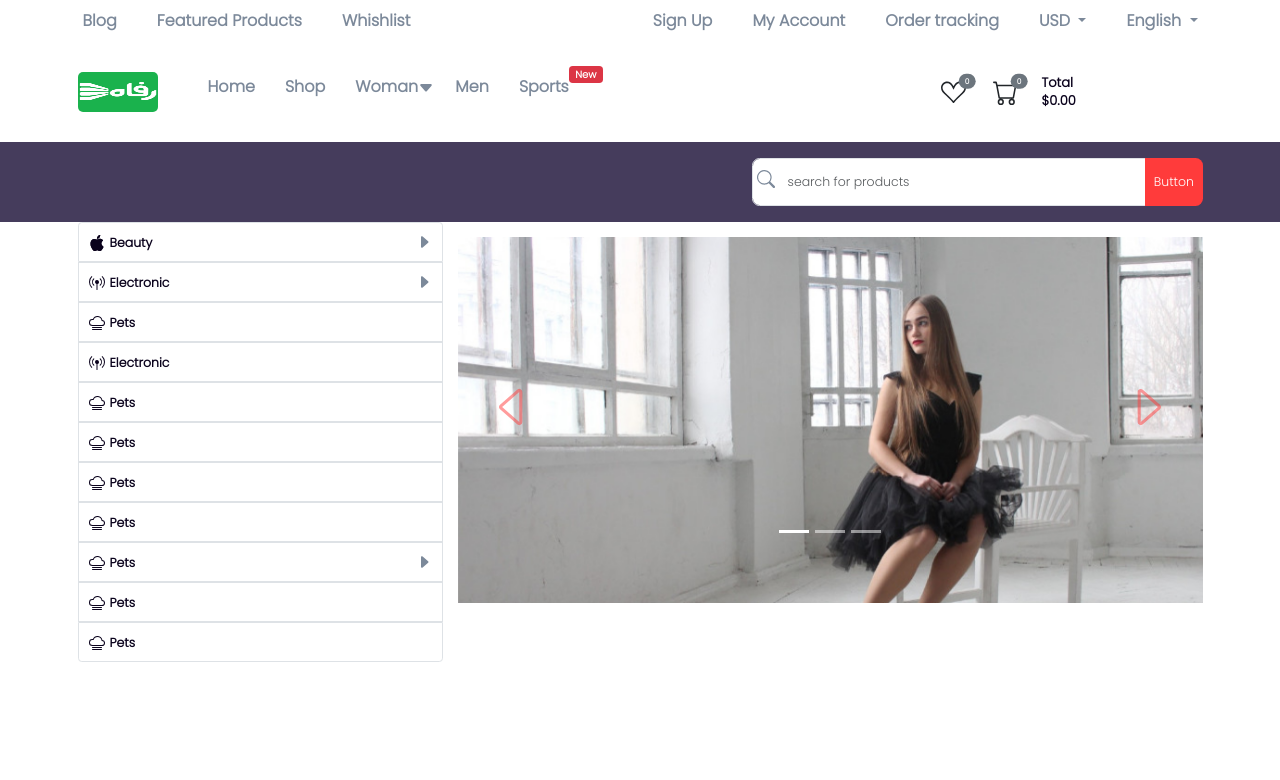
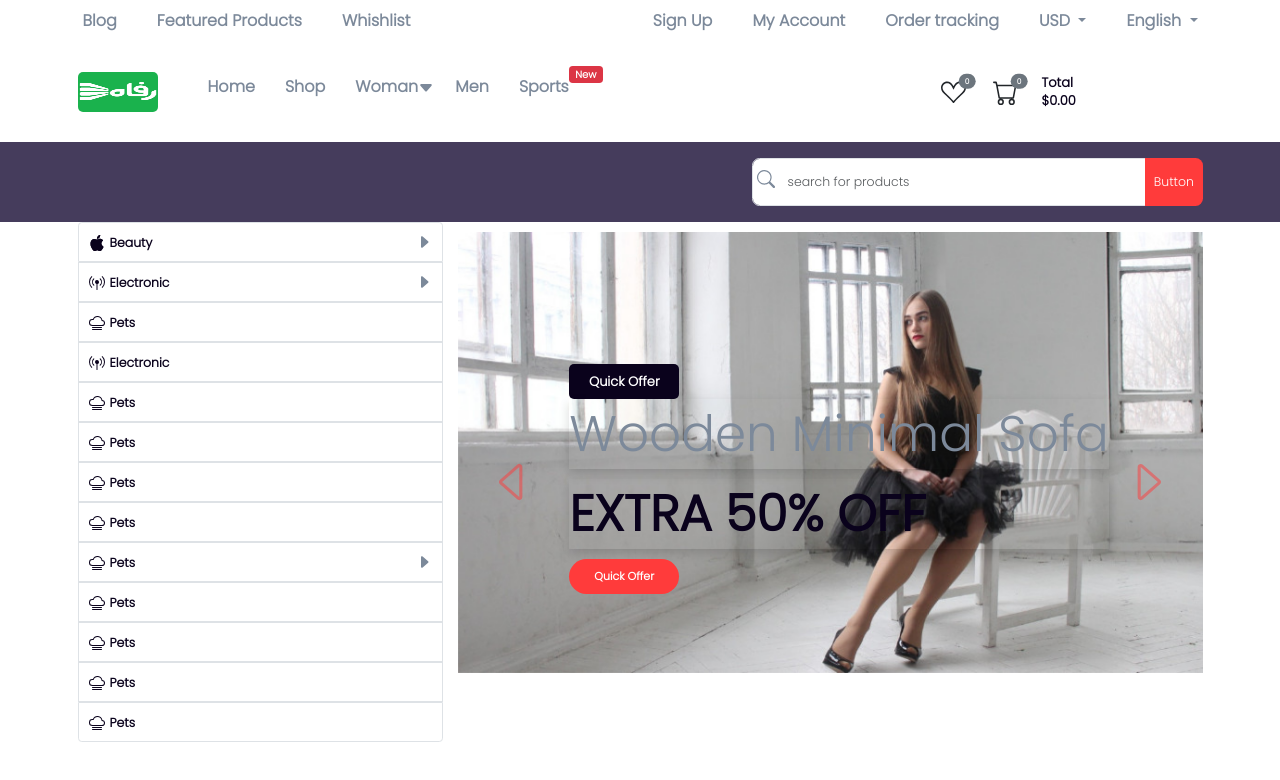
Before and after one commit to aligoodini/ecommerce, a plain HTML site: page index.html in a window 1280 px wide. Drawn offline with Linux system fonts and the light colour scheme.

Commit message:
carouel text added

```diff
--- a/assets/css/style.css
+++ b/assets/css/style.css
@@ -143,12 +143,16 @@ h4{
     width: 11rem;
     height: 3.5rem;
     background-color: var(--primary-color);
-    font-size: var(--font-small);
+    font-size: var(--font-smaller);
     font-weight: var(--fw8);
     color: var(--white-color);
     border: none;
     outline: none;
     cursor: pointer;
+    border-radius: 2.5rem;
+}
+.bTn:hover{
+    background-color: var(--secondary-dark-color);
 }
 
 .img-cover{
@@ -302,6 +306,7 @@ h4{
     left: 0;
     right: 0;
     background-color: var(--light-bg-color);
+    z-index: 999;
 }
 
 .nav-tabs-women-menu__link{
@@ -418,12 +423,13 @@ h4{
     background-image: url("../images/menu/menu_bg3.jpg");
     background-size: cover;
     width: 80%;
-    height: 100%;
+    height: 81.25%;
     top: 0;
-    right: -78%;
+    right: -80%;
     font-size: 1.25rem;
     font-weight: var(--fw8);
     color: var(--dark-color);
+    z-index: 900;
 }
 .drop-down-hover__item{
 
@@ -438,13 +444,43 @@ h4{
 
 
 .carousel-inner{
-    height: 83%;
+    height: 100%;
 }
 
 .carousel-control-next , .carousel-control-prev ,.carousel-indicators{
-    margin-bottom: 10rem;
+    /* margin-bottom: 10rem; */
 }
 
 .carousel-indicators{
-    margin-bottom: 15rem;
+    margin-bottom: 5rem;
 }
+
+.carousel-item__first-btn{
+    border: none;
+    border-radius: .5rem;
+    font-size: var(--font-small);
+    font-weight: var(--fw7);
+    color: var(--white-color);
+    background-color: var(--dark-color);
+    padding: .5rem .75rem ;
+}
+.carousel-item__first-btn:hover{
+    background-color: var(--secondary-dark-color);
+}
+.carousel-item__second-btn{
+    border: none;
+}
+
+.c-caption{
+    top: 30%;
+    left: 15%;
+    z-index: 800;
+}
+.c-caption__text1{
+    font-size: 5rem;
+    color: var(--light-text-color);
+}
+.c-caption__text2{
+    font-size: 5rem;
+    font-weight: var(--fw8);
+}
--- a/index.html
+++ b/index.html
@@ -491,6 +491,16 @@
                       <path d="M3 13.5a.5.5 0 0 1 .5-.5h9a.5.5 0 0 1 0 1h-9a.5.5 0 0 1-.5-.5zm0 2a.5.5 0 0 1 .5-.5h9a.5.5 0 0 1 0 1h-9a.5.5 0 0 1-.5-.5zm10.405-9.473a5.001 5.001 0 0 0-9.499-1.004A3.5 3.5 0 1 0 3.5 12H13a3 3 0 0 0 .405-5.973zM8.5 3a4 4 0 0 1 3.976 3.555.5.5 0 0 0 .5.445H13a2 2 0 0 1 0 4H3.5a2.5 2.5 0 1 1 .605-4.926.5.5 0 0 0 .596-.329A4.002 4.002 0 0 1 8.5 3z"/>
                     </svg>Pets
                   </button>
+                  <button type="button" class="border list-group-item list-item__hover list-group-item-action">
+                    <svg xmlns="http://www.w3.org/2000/svg" width="16" height="16" fill="currentColor" class="bi bi-cloud-fog me-2 list-group-item__icon" viewBox="0 0 16 16">
+                      <path d="M3 13.5a.5.5 0 0 1 .5-.5h9a.5.5 0 0 1 0 1h-9a.5.5 0 0 1-.5-.5zm0 2a.5.5 0 0 1 .5-.5h9a.5.5 0 0 1 0 1h-9a.5.5 0 0 1-.5-.5zm10.405-9.473a5.001 5.001 0 0 0-9.499-1.004A3.5 3.5 0 1 0 3.5 12H13a3 3 0 0 0 .405-5.973zM8.5 3a4 4 0 0 1 3.976 3.555.5.5 0 0 0 .5.445H13a2 2 0 0 1 0 4H3.5a2.5 2.5 0 1 1 .605-4.926.5.5 0 0 0 .596-.329A4.002 4.002 0 0 1 8.5 3z"/>
+                    </svg>Pets
+                  </button>
+                  <button type="button" class="border list-group-item list-item__hover list-group-item-action">
+                    <svg xmlns="http://www.w3.org/2000/svg" width="16" height="16" fill="currentColor" class="bi bi-cloud-fog me-2 list-group-item__icon" viewBox="0 0 16 16">
+                      <path d="M3 13.5a.5.5 0 0 1 .5-.5h9a.5.5 0 0 1 0 1h-9a.5.5 0 0 1-.5-.5zm0 2a.5.5 0 0 1 .5-.5h9a.5.5 0 0 1 0 1h-9a.5.5 0 0 1-.5-.5zm10.405-9.473a5.001 5.001 0 0 0-9.499-1.004A3.5 3.5 0 1 0 3.5 12H13a3 3 0 0 0 .405-5.973zM8.5 3a4 4 0 0 1 3.976 3.555.5.5 0 0 0 .5.445H13a2 2 0 0 1 0 4H3.5a2.5 2.5 0 1 1 .605-4.926.5.5 0 0 0 .596-.329A4.002 4.002 0 0 1 8.5 3z"/>
+                    </svg>Pets
+                  </button>
                 </div>
                 <div class="drop-down-hover flex-column p-4 position-absolute">
                   <a href="" class="drop-down-hover__item mb-4">Television</a>
@@ -503,21 +513,39 @@
                 </div>
               </div>
               <div class="col-lg-8">
-                <div id="carouselExampleIndicators" class="carousel slide py-4 h-100">
+                <div id="carouselExampleIndicators" class="carousel slide py-3 h-100">
                   <div class="carousel-indicators">
                     <button type="button" data-bs-target="#carouselExampleIndicators" data-bs-slide-to="0" class="active" aria-current="true" aria-label="Slide 1"></button>
                     <button type="button" data-bs-target="#carouselExampleIndicators" data-bs-slide-to="1" aria-label="Slide 2"></button>
                     <button type="button" data-bs-target="#carouselExampleIndicators" data-bs-slide-to="2" aria-label="Slide 3"></button>
                   </div>
                   <div class="carousel-inner">
-                    <div class="carousel-item active">
+                    <div class="carousel-item active position-relative">
                       <img src="assets/images/slider/slider1.jpg" class="d-block w-100 h-100 img-cover" alt="...">
+                      <div class="position-absolute c-caption d-flex flex-column justify-items-start text-start">
+                        <button class="bTn carousel-item__first-btn">Quick Offer</button>
+                        <p class="c-caption__text1 shadow">Wooden Minimal Sofa</p>
+                        <p class="c-caption__text2 shadow">EXTRA 50% OFF</p>
+                        <button class="carousel-item__second-btn bTn">Quick Offer</button>
+                      </div>
                     </div>
                     <div class="carousel-item">
                       <img src="assets/images/slider/slider2.jpg" class="d-block w-100 h-100 img-cover" alt="...">
+                      <div class="position-absolute c-caption d-flex flex-column justify-items-start text-start">
+                        <button class="bTn carousel-item__first-btn">Quick Offer</button>
+                        <p class="c-caption__text1 shadow">Wooden Minimal Sofa</p>
+                        <p class="c-caption__text2 shadow">EXTRA 50% OFF</p>
+                        <button class="carousel-item__second-btn bTn">Quick Offer</button>
+                      </div>
                     </div>
                     <div class="carousel-item">
                       <img src="assets/images/slider/slider3.jpg" class="d-block w-100 h-100 img-cover" alt="...">
+                      <div class="position-absolute c-caption d-flex flex-column justify-items-start text-start">
+                        <button class="bTn carousel-item__first-btn">Quick Offer</button>
+                        <p class="c-caption__text1 shadow">Wooden Minimal Sofa</p>
+                        <p class="c-caption__text2 shadow">EXTRA 50% OFF</p>
+                        <button class="carousel-item__second-btn bTn">Quick Offer</button>
+                      </div>
                     </div>
                   </div>
                   <button class="carousel-control-prev" type="button" data-bs-target="#carouselExampleIndicators" data-bs-slide="prev">
@@ -537,7 +565,19 @@
                 </div>
               </div>
             </div>
+          </div>
+        </div>
 
+        <div class="brand-section">
+          <div class="container">
+            <div class="row">
+              <div class="col-12"></div>
+              <div class="col-12"></div>
+              <div class="col-12"></div>
+              <div class="col-12"></div>
+              <div class="col-12"></div>
+              <div class="col-12"></div>
+            </div>
           </div>
         </div>
       </main>
```
